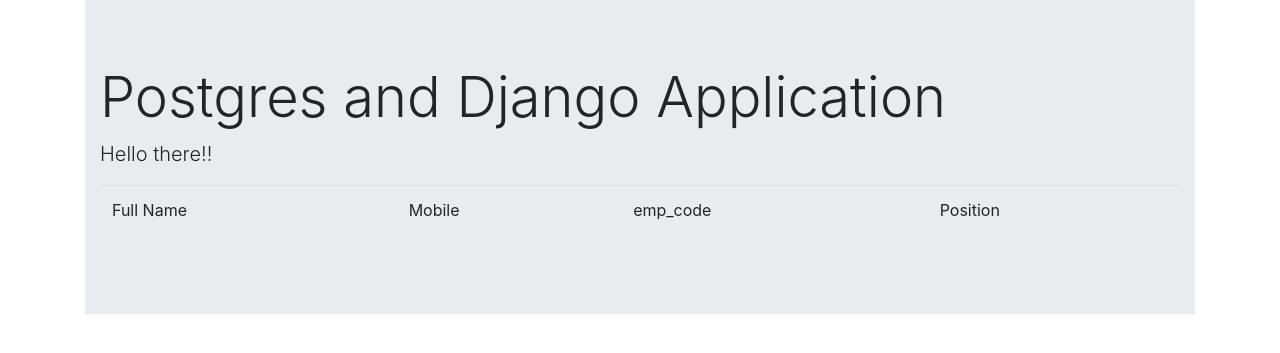
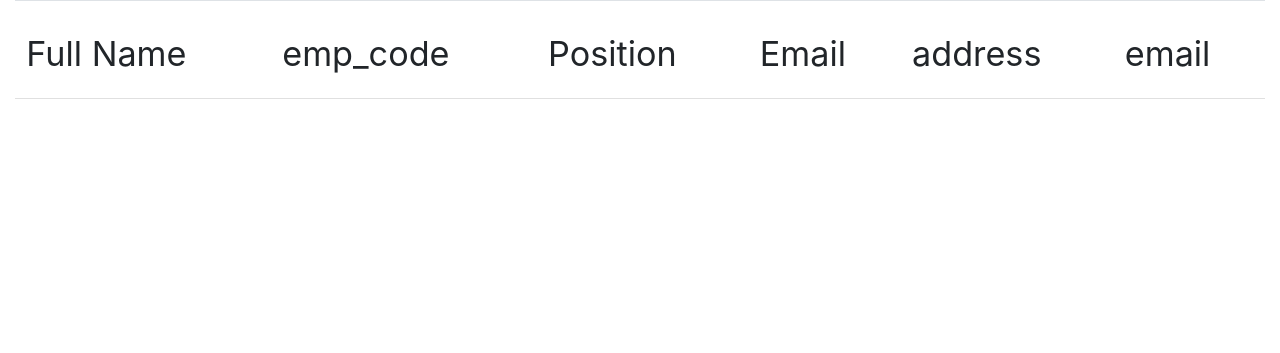
Before and after one commit to nova-sangeeth/postgres_Django_project, a Django app: a page that uses src/emp_app/templates/base.html in a window 1280 px wide. Shown: the top 353 px of the page. Run offline with Django 3.2, Linux system fonts and the light colour scheme; data that the repository does not hold is empty; some libraries are stand-ins or nearby versions.

Commit message:
added two more changes to the models "address" and "email"

```diff
--- a/src/emp_app/forms.py
+++ b/src/emp_app/forms.py
@@ -11,4 +11,5 @@
 class EmployeeForm(forms.ModelForm):
     class Meta:
         model = Employee
-        fields = ('fullname', 'emp_code', 'phone_number', 'position')
+        fields = ('fullname', 'emp_code', 'phone_number',
+                  'email_address', 'position', 'address')
--- a/src/emp_app/models.py
+++ b/src/emp_app/models.py
@@ -11,10 +11,13 @@
 
 
 class Employee(models.Model):
+
     fullname = models.CharField(max_length=256)
     emp_code = models.CharField(max_length=10)
+    email_address = models.EmailField(null=True)
     phone_number = models.CharField(max_length=13)
     position = models.ForeignKey(Position, on_delete=models.CASCADE)
+    address = models.CharField(default='', max_length=512)
 
     def __str__(self):
         return self.fullname
--- a/src/emp_app/templates/base.html
+++ b/src/emp_app/templates/base.html
@@ -33,19 +33,21 @@
       href="https://cdnjs.cloudflare.com/ajax/libs/font-awesome/5.12.1/js/all.min.js"
     />
 
+    <!-- Compiled and minified CSS -->
+    <link
+      rel="stylesheet"
+      href="https://cdnjs.cloudflare.com/ajax/libs/materialize/1.0.0/css/materialize.min.css"
+    />
+
+    <!-- Compiled and minified JavaScript -->
+    <script src="https://cdnjs.cloudflare.com/ajax/libs/materialize/1.0.0/js/materialize.min.js"></script>
+
     <title>Document</title>
   </head>
   <body>
-    <div class="container">
-      <div class="jumbotron jumbotron-fluid">
-        <div class="container">
-          <h1 class="display-4">Postgres and Django Application</h1>
-          <p class="lead">
-            Hello there!!
-          </p>
-          {% block body %} {% endblock %}
-        </div>
-      </div>
+    <div class="container-fluid">
+      <!-- Page Content goes here -->
+      {% block body %} {% endblock %}
     </div>
   </body>
 </html>
--- a/src/emp_app/templates/employee_form.html
+++ b/src/emp_app/templates/employee_form.html
@@ -1,7 +1,7 @@
 {% extends 'base.html' %} {% load crispy_forms_tags %} {% block body %}
 
-<form method="POST" autocomplete="off">
+<form method="POST" autocomplete="off" class="form">
   {% csrf_token %} {{ form|crispy }}
-  <button type="submit">Submit</button>
+  <button type="submit" class="btn-success">Submit</button>
 </form>
 {% endblock %}
--- a/src/emp_app/templates/employee_list.html
+++ b/src/emp_app/templates/employee_list.html
@@ -2,10 +2,22 @@
 
 <table class="table">
   <thead>
-    <td>Full Name</td>
-    <td>Mobile</td>
-    <td>emp_code</td>
-    <td>Position</td>
+    <td><h4>Full Name</h4></td>
+    <td>
+      <h4>emp_code</h4>
+    </td>
+    <td>
+      <h4>Position</h4>
+    </td>
+    <td>
+      <h4>Email</h4>
+    </td>
+    <td>
+      <h4>address</h4>
+    </td>
+    <td>
+      <h4>email</h4>
+    </td>
   </thead>
 
   <tbody>
@@ -16,6 +28,8 @@
       <td>{{Employee.phone_number}}</td>
       <td>{{Employee.emp_code}}</td>
       <td>{{Employee.position}}</td>
+      <td>{{Employee.email_address}}</td>
+      <td>{{Employee.address}}</td>
       <td>
         <a href="{% url 'employee_update' Employee.id %}">edit</a>
       </td>
```
Also changed, not shown: src/emp_app/migrations/0002_auto_20200313_0916.py (added).
